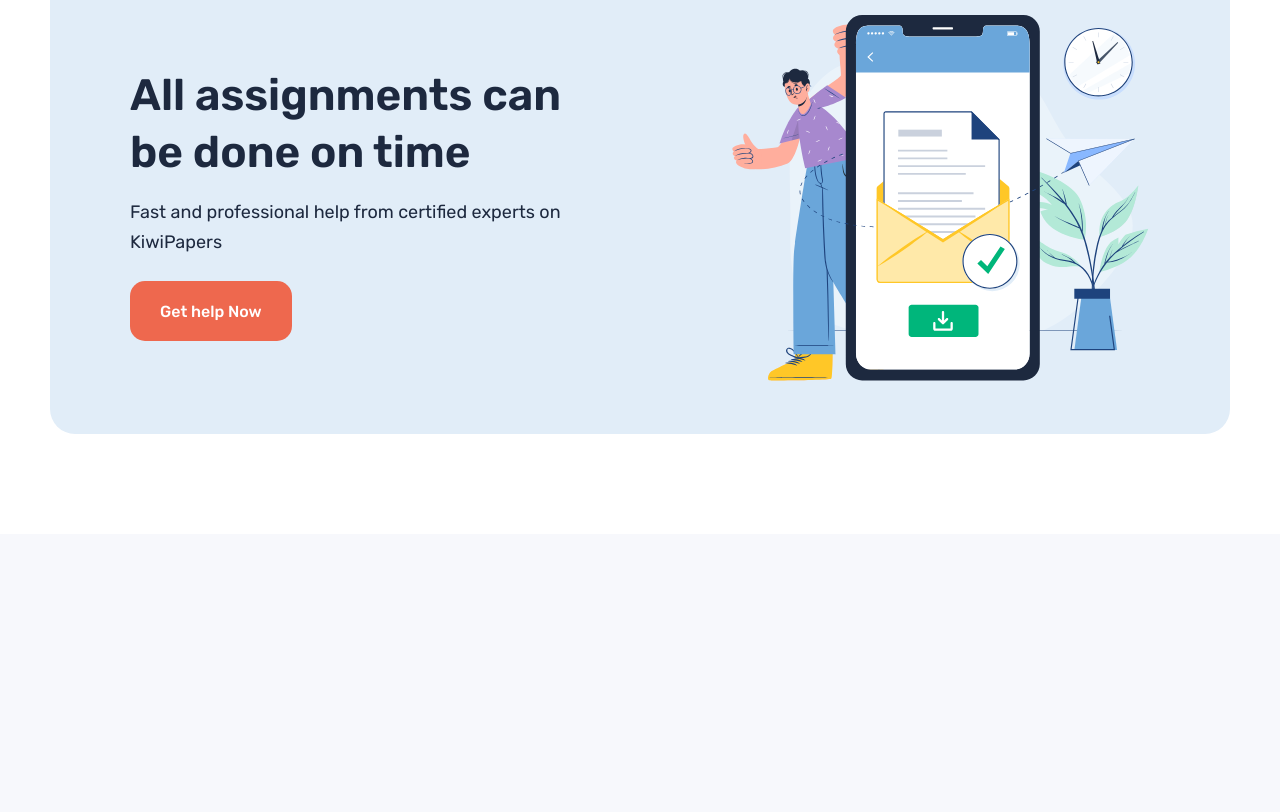
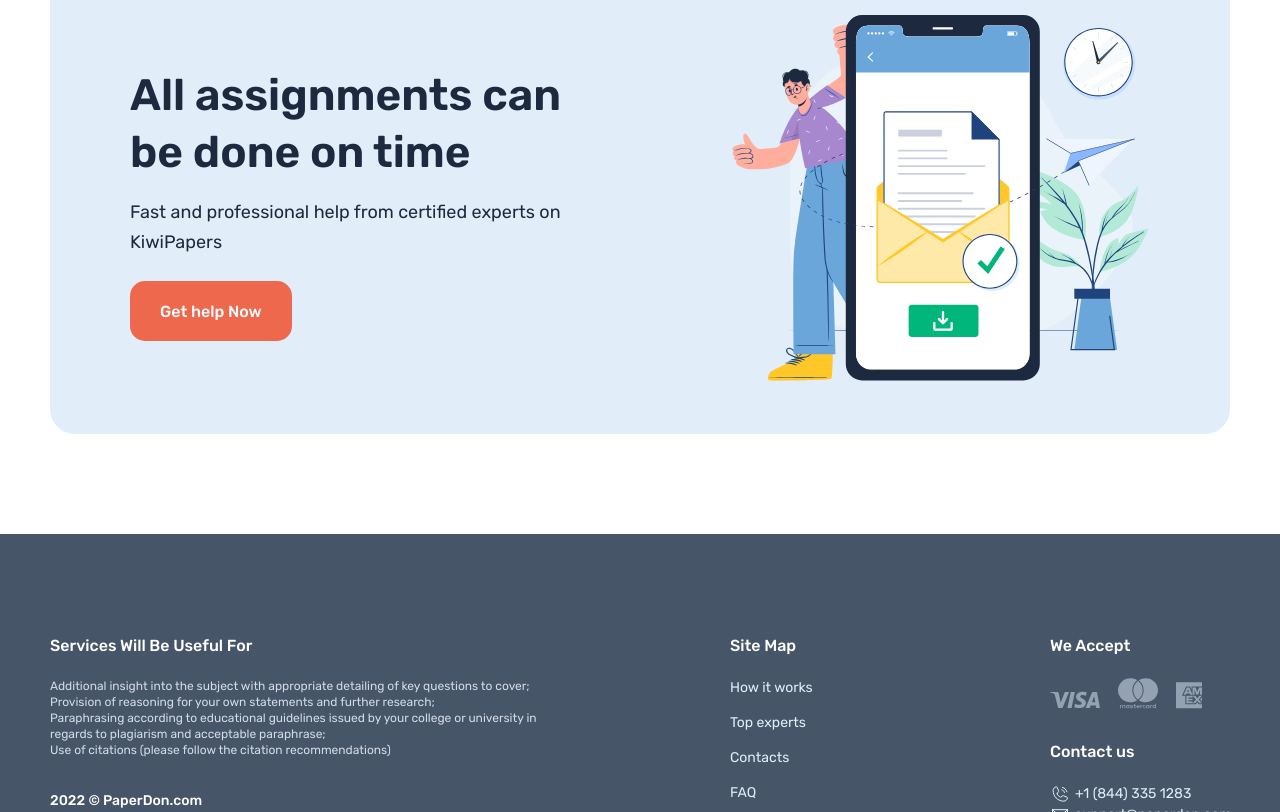
Before and after one commit to AnastasiiaSemenovaa/paperdon, a website built with webpack: page src/index.html in a window 1280 px wide. Shown: the part 11188-12000 px from the top of the page. Before the commit the page ends 11722 px from the top, so only its background shows below. Built offline with nearby package versions, Linux system fonts and the light colour scheme; files whose address does not match are found by name.

Commit message:
created footer

```diff
--- a/src/index.html
+++ b/src/index.html
@@ -626,13 +626,64 @@
           </div>
         </div>
       </section>
+    </main>
+
+    <footer class="footer">
+      <div class="container">
+        <div class="footer__box">
+          <div class="footer__useful">
+            <div class="footer__useful-title">Services Will Be Useful For</div>
+            <p class="footer__useful-text">Additional insight into the subject with appropriate detailing of key questions to cover; <br/> Provision of reasoning for your own statements and further research; <br />Paraphrasing according to educational guidelines issued by your college or university in regards to plagiarism and acceptable paraphrase; <br/>Use of citations (please follow the citation recommendations)</p>
+          </div>
+
+          <div class="footer__owned">
+            <div class="footer__owned-title">2022 © PaperDon.com</div>
+            <p class="footer__owned-text">PaperDon.com is owned and operated by RATATATA LTD,<br />1000, Vitosha 48 str., Sofia, Bulgaria</p>
+          </div>
+
+          <div class="footer__map">
+            <ul class="footer__map-title footer__list">Site Map</ul>
+            <li class="footer__item">
+              <a href="#" class="footer__link">How it works</a>
+            </li>
+            <li class="footer__item">
+              <a href="#" class="footer__link">Top experts</a>
+            </li>
+            <li class="footer__item">
+              <a href="#" class="footer__link">Contacts</a>
+            </li>
+            <li class="footer__item">
+              <a href="#" class="footer__link">FAQ</a>
+            </li>
+            <li class="footer__item">
+              <a href="#" class="footer__link">Terms of Use / Privacy Policy</a>
+            </li>
+          </div>
+
+          <div class="footer__accept">
+            <div class="footer__accept-title">We Accept</div>
+            <div class="footer__accept-payment">
+              <img src="./images/visa.svg" alt="Visa" class="footer__accept-card" width="50" height="16">
+              <img src="./images/master.svg" alt="Master Card" class="footer__accept-card" width="40" height="30">
+              <img src="./images/amex.svg" alt="Amex" class="footer__accept-card" width="26" height="26">
+            </div>
+          </div>
+
+          <div class="footer__contact">
+            <div class="footer__contact-title">Contact us</div>
+            <div class="footer__contact-block">
+              <img src="./images/phone.svg" alt="Phone" class="footer__phone" width="20" height="20">
+              <div class="footer__contact-way">+1 (844) 335 1283</div>
+            </div>
+            <div class="footer__contact-block">
+              <img src="./images/mail.svg" alt="Mail" class="footer__mail" width="20" height="20">
+              <div class="footer__contact-way">support@paperdon.com</div>
+            </div>
+          </div>
 
 
-
-
-
-
-    </main>
-    <footer></footer>
+        </div>
+      </div>
+    </footer>
   </body>
 </html>
--- a/src/style.scss
+++ b/src/style.scss
@@ -1151,6 +1151,7 @@ option[default] {
     justify-content: space-between;
   }
   &__heading {
+    display: block;
     font-style: normal;
     font-weight: 500;
     font-size: 20px;
@@ -1240,3 +1241,101 @@ option[default] {
     flex-shrink: 0;
   }
 }
+.footer {
+  background: #475569;
+  color: #fff;
+  font-style: normal;
+  font-weight: 500;
+  font-size: 14px;
+  line-height: 20px;
+
+  &__box {
+    padding: 100px 0;
+    display: grid;
+    grid-template-areas:
+    "footer__useful footer__map footer__accept"
+    "footer__useful footer__map footer__contact"
+    "footer__owned footer__map footer__contact";
+    grid-template-columns: 1fr 320px 180px;
+  }
+  &__useful {
+    grid-area: footer__useful;
+    margin-right: 150px;
+    &-title {
+      margin-bottom: 20px;
+      font-size: 16px;
+      line-height: 24px;
+    }
+    &-text {
+      margin-bottom: 31px;
+      font-weight: 400;
+      font-size: 12px;
+      line-height: 16px;
+      color: #D3DBE7;
+    }
+  }
+  &__owned {
+    grid-area: footer__owned;
+    &-text {
+      margin-top: 10px;
+      font-weight: 400;
+      font-size: 12px;
+      line-height: 16px;
+      color: #D3DBE7;
+    }
+  }
+  &__map {
+    grid-area: footer__map;
+    margin-right: 120px;
+    &-title {
+      margin-bottom: 20px;
+      font-size: 16px;
+      line-height: 24px;
+    }
+  }
+  &__item {
+    list-style: none;
+    margin-bottom: 15px;
+  }
+  &__link {
+    text-decoration: none;
+    font-style: normal;
+    font-weight: 400;
+    font-size: 14px;
+    line-height:  20px ;
+    color: #E1EDF8;
+  }
+  &__accept {
+    grid-area: footer__accept;
+    margin-bottom: 30px;
+    &-title {
+      margin-bottom: 20px;
+      font-size: 16px;
+      line-height: 24px;
+    }
+    &-card {
+      margin-right: 15px;
+    }
+  }
+  &__contact {
+    grid-area: footer__contact;
+    &-title {
+      margin-bottom: 20px;
+      font-size: 16px;
+      line-height: 24px;
+    }
+    &-block {
+      display: flex;
+      gap: 5px;
+    }
+    &-way {
+      font-style: normal;
+      font-weight: 400;
+      font-size: 14px;
+      line-height: 20px ;
+      color: #E1EDF8;
+    }
+  }
+
+
+}
```
Also changed, not shown: src/images/amex.svg (added), src/images/mail.svg (added), src/images/master.svg (added), src/images/phone.svg (added), src/images/visa.svg (added), 1 other file.
